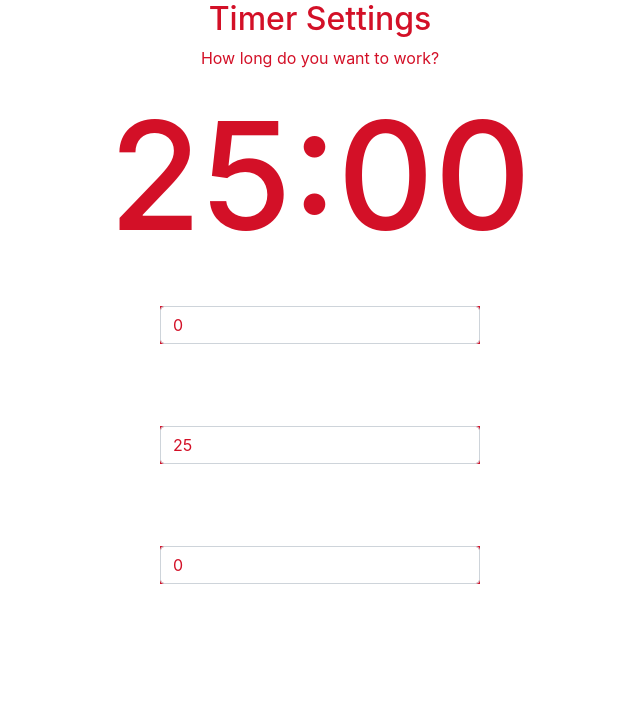
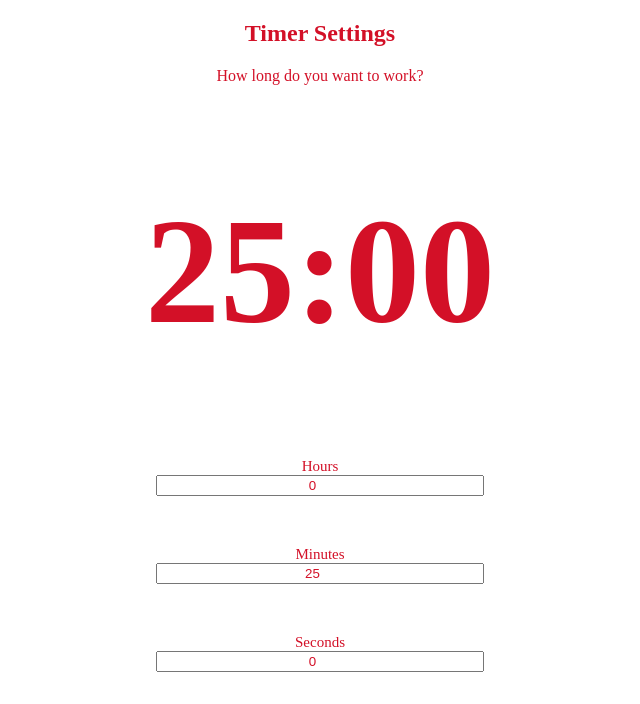
Before and after one commit to IronyOfRyan/pomov2, a React app: page / in a window 1280 px wide. Shown: the top 704 px of the page, without its empty margins (320-960 px from the left). Built offline with nearby package versions, Linux system fonts and the light colour scheme.

Commit message:
fix spacing on different screensize, code cleanup, reformatting

```diff
--- a/public/index.html
+++ b/public/index.html
@@ -5,7 +5,6 @@
     <meta name="viewport" content="width=device-width, initial-scale=1, shrink-to-fit=no">
     <title>Pomodoro Timer</title>
     <!-- Latest compiled and minified CSS -->
-    <link rel="stylesheet" href="https://maxcdn.bootstrapcdn.com/bootstrap/latest/css/bootstrap.min.css">
   </head>
 
   <body>
--- a/src/component/AppOverlay.js
+++ b/src/component/AppOverlay.js
@@ -69,14 +69,14 @@ class AppOverlay extends React.Component {
               <h2>Timer Settings</h2>
               <p>How long do you want to work?</p>
             </Header>
-            <div id="content-holder">
+
             <WorkTimeDisplay initTime={this.props.initTime} />
             <TimerInputs
               enterKey={this.handleKeyPress}
               handleChange={this.handleChange}
               initTime={this.props.initTime}
             />
-            </div>
+
             <a
               href="javascript:void(0)"
               className="closebtn"
--- a/src/component/timer.js
+++ b/src/component/timer.js
@@ -3,6 +3,7 @@ import moment from "moment";
 import TimerDisplay from "../view/timerDisplay.js";
 import TimerButtons from "../view/timerButtons.js";
 import * as timerStates from "../component/timerStates.js";
+import { Center } from "../styles/timerStyleButtons.js";
 import { start, pause, reset, end } from "../sounds/sounds.js";
 import AppOverlay from "./AppOverlay.js";
 import PropTypes from "prop-types";
@@ -104,7 +105,7 @@ class Timer extends Component {
 
   render() {
     return (
-      <div className="container-fluid">
+      <div>
         <TimerDisplay
           currentTime={this.state.currentTime}
           timerState={this.state.timerState}
--- a/src/styles/appoverlay.js
+++ b/src/styles/appoverlay.js
@@ -38,6 +38,12 @@ const Overlay = styled.div`
   h1 {
     font-size: 150px;
     color: #d31027;
+
+    @media (max-width: 500px) {
+      margin: 20px 20px 0;
+      width: auto;
+      font-size: 75px;
+    }
   }
 
   h2 {
@@ -51,6 +57,7 @@ const Overlay = styled.div`
 const ContentHolder = styled.div`
   text-align: center;
   margin-bottom: 90px;
+  width: 50%;
 `;
 
 const Header = styled.div`
--- a/src/styles/settingsNumberForm.js
+++ b/src/styles/settingsNumberForm.js
@@ -6,15 +6,7 @@ const NumberForms = styled.div`
   margin-left: auto;
 `;
 
-const SingleForm = styled.div`
-  text-align: center;
-  margin: auto;
-  width: 50%;
-  margin-bottom: 50px;
-`;
-
-const NumberInput = styled.form`
-  background-color: #d31027;
+const Form = styled.form`
   text-align: center;
   margin: auto;
   width: 50%;
@@ -22,9 +14,16 @@ const NumberInput = styled.form`
 `;
 
 const Label = styled.label`
+  color: #d31027;
+  display: block;
+  font-size: 15px;
+  text-align: center;
+`;
+
+const NumberInput = styled.input`
   text-align: center;
   margin: auto;
   width: 50%;
 `;
 
-export { NumberForms, SingleForm, NumberInput, Label };
+export { NumberForms, Form, Label, NumberInput };
--- a/src/styles/timerStyleButtons.js
+++ b/src/styles/timerStyleButtons.js
@@ -1,26 +1,33 @@
 import styled from "styled-components";
 
 const TimerButton = styled.button`
-  color: white;
-  height: 3rem;
-  font-size: 2rem;
-  margin-left: 10px;
-  margin-right 10px;
-  width: 18vw;
-  background-color: transparent;
+  color: ${props => (props.pause ? "#d31027" : "#FFF")};
+  height: 50px;
+  font-size: 20px;
+  margin-bottom: 3px;
+  margin-left: 25px;
+  margin-right 25px;
+  width: 200px;
+  background-color: ${props => (props.pause ? "#FFF" : "transparent")};
   border-radius: 10px;
-  border-color: ${props => (props.pause ? "black" : "white")};
+  border-color: ${props => (props.pause ? "#d31027" : "#FFF")};
   text-align:center;
 
   &:hover{
     opacity: 0.5;
   }
+  @media(max-width: 200px){
+      margin: 20px 20px 0;
+      width:auto;
+  }
 `;
 
 const Center = styled.div`
+  margin-top: 130px;
   display: block;
   margin-right: auto;
   margin-left: auto;
+  margin-bottom: 20px;
 `;
 
 export { TimerButton, Center };
--- a/src/styles/timerbox.js
+++ b/src/styles/timerbox.js
@@ -1,13 +1,27 @@
 import styled from "styled-components";
 
 const TimerBox = styled.div`
+  margin-top: 100px;
+  margin-bottom: 20px;
   text-align: center;
-  margin: 60px;
-  width: 400px;
+  width: 500px;
+  @media (max-width: 500px) {
+    margin: 20px 20px 0;
+    width: auto;
+  }
 `;
 
 const TimerCountDown = styled.div`
+  margin-bottomdisplay: block;
+  margin-right: auto;
+  margin-left: auto;
   font-size: 150px;
+
+  @media (max-width: 500px) {
+    margin: 20px 20px 0;
+    width: auto;
+    font-size: 75px;
+  }
 `;
 
 export { TimerBox, TimerCountDown };
--- a/src/view/timerInputs.js
+++ b/src/view/timerInputs.js
@@ -2,22 +2,18 @@ import React from "react";
 import PropTypes from "prop-types";
 import {
   NumberForms,
-  SingleForm,
-  NumberInput,
-  Label
+  Form,
+  Label,
+  NumberInput
 } from "../styles/settingsNumberForm";
 
 const TimerInputs = props => {
   return (
     <NumberForms>
-      <SingleForm>
-        <Label>
-          <label htmlFor="hours">Hours</label>
-        </Label>
-        <NumberInput>
-          <input
+      <Form>
+        <Label htmlFor="hours">Hours</Label>
+        <NumberInput
           id="hours"
-            className="form-control"
           type="number"
           max="4"
           min="0"
@@ -32,18 +28,13 @@ const TimerInputs = props => {
               .slice(0, 1);
           }}
         />
-        </NumberInput>
-      </SingleForm>
-      <SingleForm>
-        <Label>
-          <label htmlFor="minutes">Minutes</label>
-        </Label>
-        <NumberInput>
-          <input
+      </Form>
+      <Form>
+        <Label htmlFor="minutes">Minutes</Label>
+        <NumberInput
           id="minutes"
-            className="form-control"
           max="59"
-            min="15"
+          min="0"
           type="number"
           tabIndex="0"
           step="1"
@@ -56,16 +47,11 @@ const TimerInputs = props => {
               .slice(0, 2);
           }}
         />
-        </NumberInput>
-      </SingleForm>
-      <SingleForm>
-        <Label>
-          <label htmlFor="seconds">Seconds</label>
-        </Label>
-        <NumberInput>
-          <input
+      </Form>
+      <Form>
+        <Label htmlFor="seconds">Seconds</Label>
+        <NumberInput
           id="seconds"
-            className="form-control"
           type="number"
           max="59"
           min="0"
@@ -80,8 +66,7 @@ const TimerInputs = props => {
               .slice(0, 2);
           }}
         />
-        </NumberInput>
-      </SingleForm>
+      </Form>
     </NumberForms>
   );
 };
```
Lines whose indentation alone changed are shown as unchanged.
